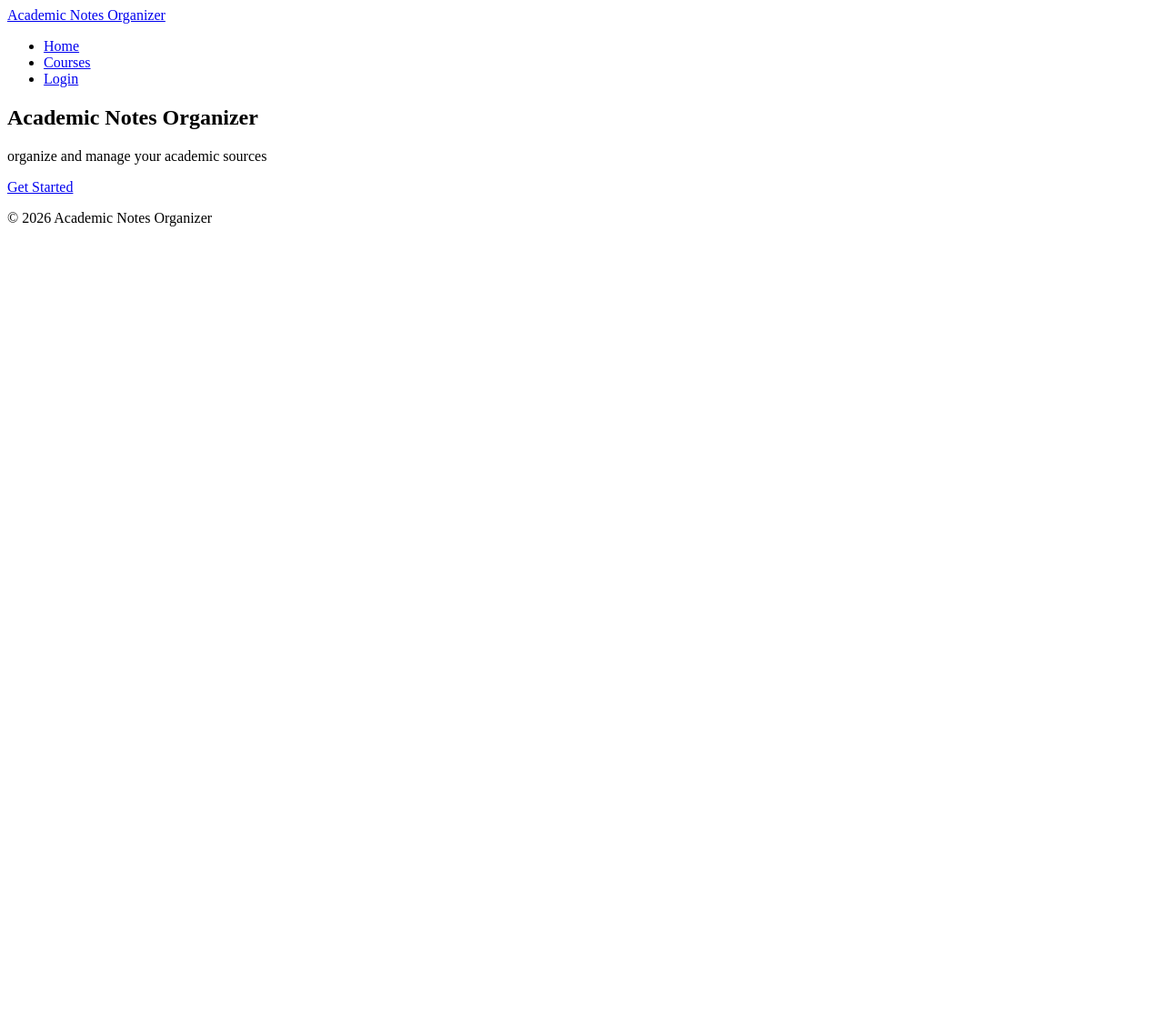
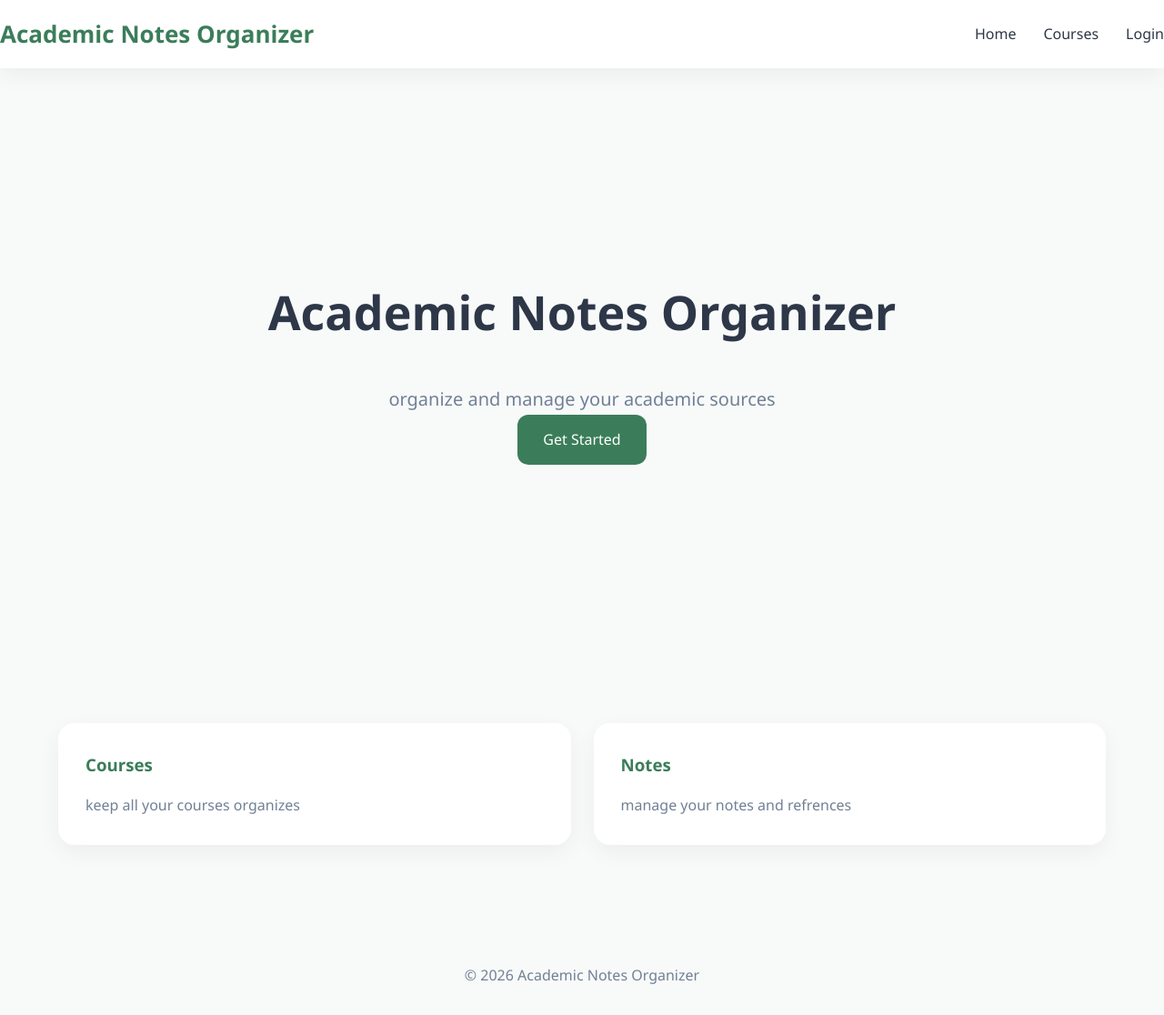
Before and after one commit to BardiaNikkar/academic_notes_organizer, a Django app: page / in a window 1280 px wide. Shown: the whole page at 91% size. Before the commit the page ends 249 px from the top, so only its background shows below. Run offline with Django 5.2, Linux system fonts and the light colour scheme.

Commit message:
Design home and base templates and fix some settings

```diff
--- a/academic_notes/settings.py
+++ b/academic_notes/settings.py
@@ -117,7 +117,11 @@ USE_TZ = True
 # Static files (CSS, JavaScript, Images)
 # https://docs.djangoproject.com/en/6.0/howto/static-files/
 
-STATIC_URL = 'static/'
+STATIC_URL = '/static/'
 StTAICFILES_DIRS = [
     BASE_DIR / 'static',
 ]
+
+STATICFILES_DIRS = [
+    BASE_DIR / 'static',
+]
--- a/static/css/base.css
+++ b/static/css/base.css
@@ -0,0 +1,89 @@
+/* use chatgpt for design this page */
+
+*{
+    margin: 0;
+    padding: 0;
+    box-sizing: border-box;
+}
+
+:root{
+    --primary:#3B7D5A;
+    --primary-hover:#4C8D6A;
+    --background:#F8FAF9;
+    --surface:#FFFFFF;
+    --light-green:#EAF5EE;
+    --text:#2D3748;
+    --text-light:#718096;
+    --shadow:0 8px 25px rgba(0, 0, 0, .05);
+}
+
+body{
+    font-family: "segoe UI", 'Segoe UI', Tahoma, Geneva, Verdana, sans-serif;
+    background: var(--background);
+    color: var(--text);
+    line-height: 1.7;
+}
+
+.container{
+    width: 90%;
+    max-width: 1200px;
+    margin: auto;
+}
+
+header{
+    background: white;
+    box-shadow: var(--shadow);
+    position: sticky;
+    top: 0;
+}
+
+nav{
+    height: 75px;
+    display: flex;
+    justify-content: space-between;
+    align-items: center;
+}
+
+.logo a{
+    text-decoration: none;
+    color: var(--primary);
+    font-size: 26px;
+    font-weight: 700;
+}
+
+nav ul{
+    display: flex;
+    list-style: none;
+    gap: 30px;
+}
+
+nav a{
+    text-decoration: none;
+    color: var(--text);
+    transition: .3s;
+}
+
+nav a:hover{
+    color: var(--primary);
+}
+
+.btn{
+    display: inline-block;
+    padding: 14px 28px;
+    border-radius: 12px;
+    background: var(--primary);
+    color: white;
+    text-decoration: none;
+    transition: .3s;
+}
+
+.btn:hover{
+    background: var(--primary-hover);
+}
+
+footer{
+    margin-top: 100px;
+    padding: 30px;
+    text-align: center;
+    color: var(--text-light);
+}
--- a/static/css/home.css
+++ b/static/css/home.css
@@ -0,0 +1,53 @@
+/* I use chatgpt to write this page and learn the css things */
+
+.hero{
+    min-height: 80vh;
+    display: flex;
+    justify-content: center;
+    align-items: center;
+    text-align: center;
+}
+
+.hero-content{
+    max-width: 700px;
+}
+
+.hero h1{
+    font-size: 52px;
+    margin-top: 20px;
+    color: var(--text);
+}
+
+.hero p{
+    color: var(--text-light);
+    font-size: 20px;
+    margin-top: 35px;
+}
+
+.features{
+    display: grid;
+    grid-template-columns: repeat(auto-fit, minmax(260px, 1fr));
+    gap: 25px;
+    margin-top: 80px;
+}
+
+.card{
+    background: white;
+    border-radius: 18px;
+    padding: 30px;
+    box-shadow: var(--shadow);
+    transition: .3s;
+}
+
+.card:hover{
+    transform: translateY(-6px);
+}
+
+.card h3{
+    margin-bottom: 15px;
+    color: var(--primary);
+}
+
+.card p{
+    color: var(--text-light);
+}
--- a/templates/home.html
+++ b/templates/home.html
@@ -11,6 +11,7 @@ Home
 
 {% block content %}
 <section class="hero">
+    <div class="hero-content">
     <h1>
         Academic Notes Organizer
     </h1>
@@ -20,5 +21,20 @@ Home
     <a href="#" class="btn">
         Get Started
     </a>
+    </div>
+</section>
+<section class="features">
+    <div class="card">
+        <h3>Courses</h3>
+        <p>
+            keep all your courses organizes
+        </p>
+    </div>
+    <div class="card">
+        <h3>Notes</h3>
+        <p>
+            manage your notes and refrences
+        </p>
+    </div>
 </section>
 {% endblock %}
```
